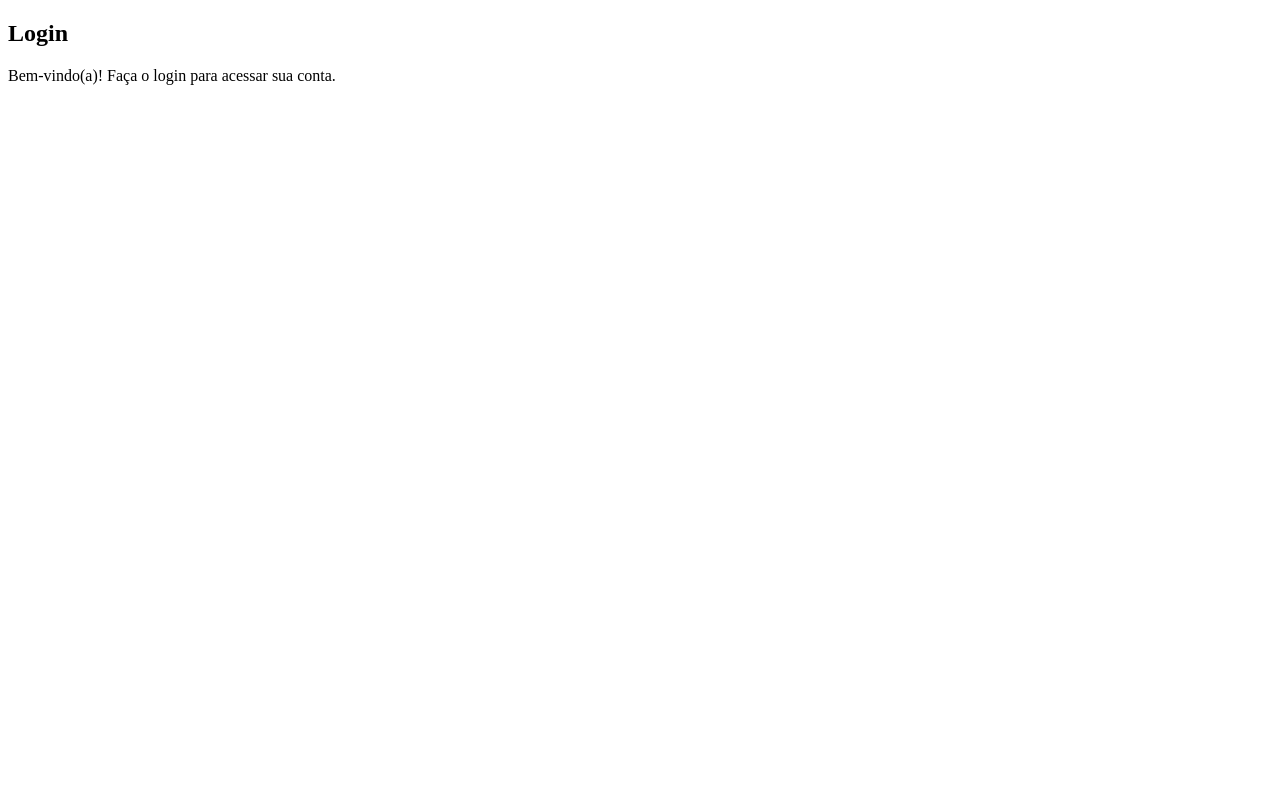
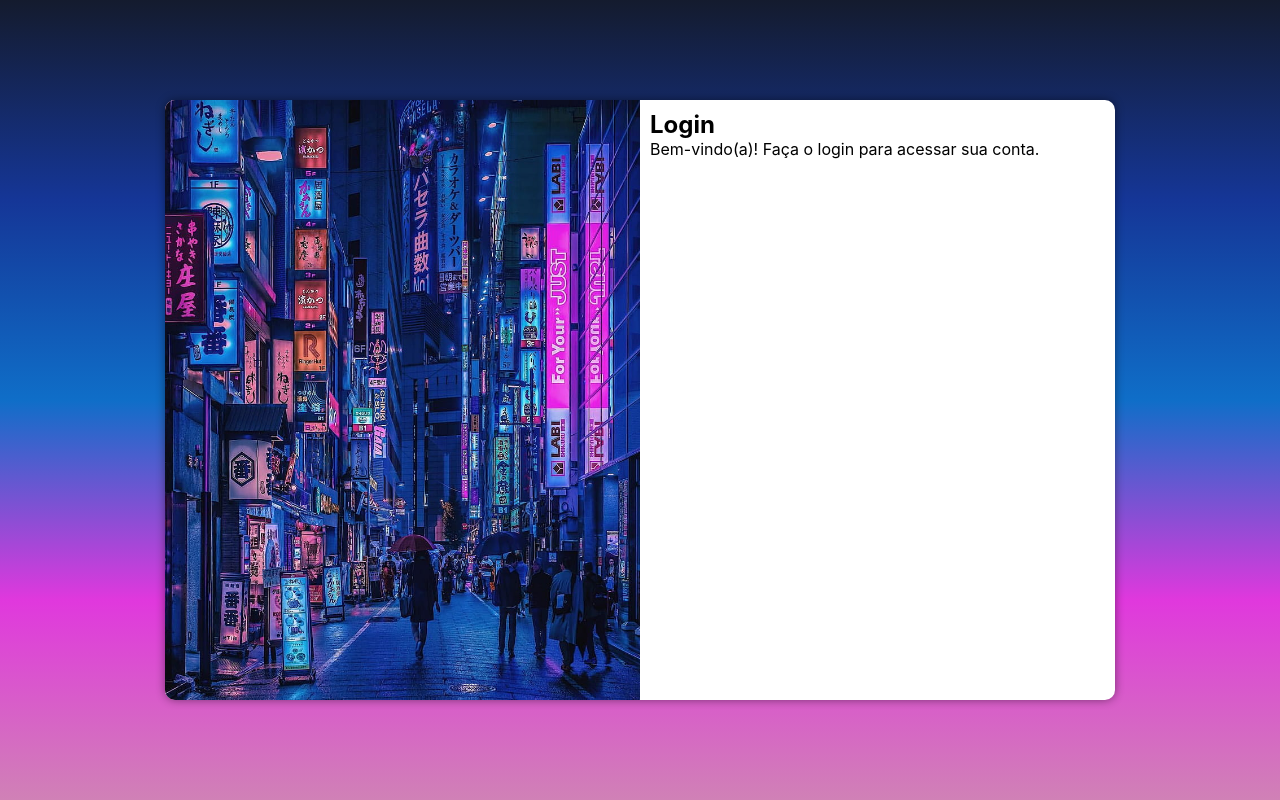
Before and after one commit to LucasLucao97/projeto-login, a plain HTML site: page index.html in a window 1280 px wide. Drawn offline with Linux system fonts and the light colour scheme.

Commit message:
Media queries e background gradient

```diff
--- a/estilos/style.css
+++ b/estilos/style.css
@@ -8,3 +8,49 @@
     #153697
     #141B2E
 */
+
+*{
+    font-family: -apple-system, BlinkMacSystemFont, 'Segoe UI', Roboto, Oxygen, Ubuntu, Cantarell, system-ui, 'Open Sans', 'Helvetica Neue', sans-serif;
+    padding: 0px;
+    margin: 0px;
+    box-sizing: border-box;
+}
+
+body, html{
+    background-image: linear-gradient(to top, #D081B6, #E038DD, #0F6EC8, #153697, #141B2E);
+    height: 100vh;
+    width: 100vw;
+}
+
+main{
+    position: relative;
+    height: 100vh;
+    width: 100vw;
+}
+
+section#login{
+    position: absolute;
+    top: 50%;
+    left: 50%;
+    transform: translate(-50%, -50%);
+    overflow: hidden;
+
+    background-color: white;
+    width: 50vw;
+    height: 75vh;
+    border-radius: 10px;
+    box-shadow: 0px 0px 10px rgba(0, 0, 0, 0.450);
+}
+
+section#login > div#imagem{
+    display: block;
+    background: #D081B6 url(../imagens/imagem.jpg) no-repeat;
+    background-size: cover;
+    background-position: center bottom;
+    height: 200px;
+}
+
+section#login > div#formulario{
+    display: block;
+    padding: 10px;
+}
--- a/index.html
+++ b/index.html
@@ -6,6 +6,7 @@
     <meta name="viewport" content="width=device-width, initial-scale=1.0">
     <title>Login</title>
     <link rel="stylesheet" href="estilos/style.css">
+    <link rel="stylesheet" href="media-queries.css">
 </head>
 <body>
     <main>
--- /dev/null
+++ b/media-queries.css
@@ -0,0 +1,34 @@
+@charset "UTF-8";
+
+@media screen and (min-width: 768px) and (max-width: 991px){
+    section#login{
+        width: 80vw;
+    }
+    section#login > div#imagem{
+        float: left;
+        width: 33.5%;
+        height: 100%;
+    }
+
+    section#login > div#formulario{
+        float: right;
+        width: 66.5%;
+    }
+}
+
+@media screen and (min-width: 992px) {
+    section#login{
+        width: 950px;
+    }
+
+    section#login > div#imagem{
+        float: left;
+        width: 50%;
+        height: 100%;
+    }
+
+    section#login > div#formulario{
+        float: right;
+        width: 50%;
+    }
+}
```
